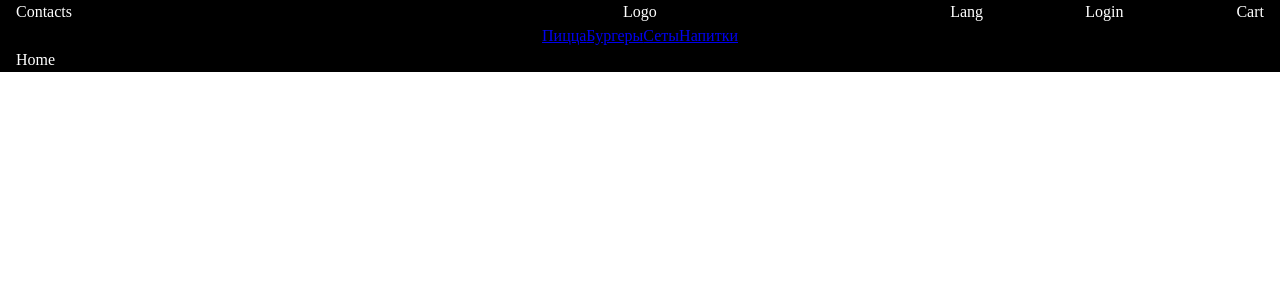
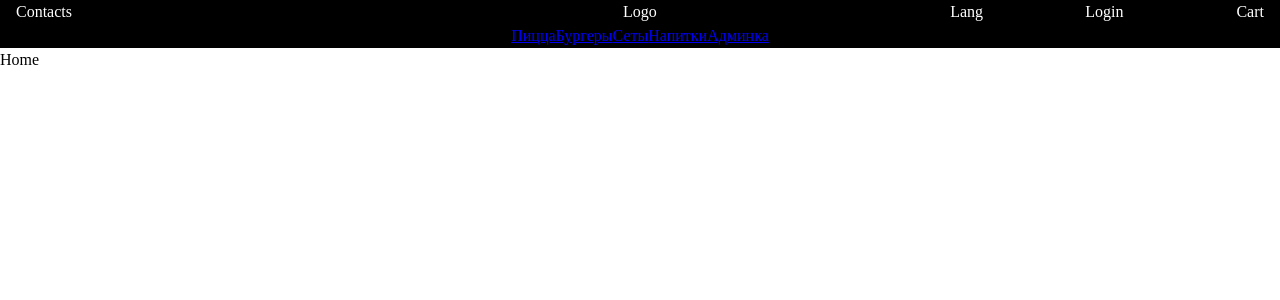
Before and after one commit to Obranen/pizza, a React (Create React App) app in the folder client/: page / in a window 1280 px wide. Shown: the top 300 px of the page. Built offline with nearby package versions, Linux system fonts and the light colour scheme.

Commit message:
fixed a bug with router-dom

```diff
--- a/client/src/App.tsx
+++ b/client/src/App.tsx
@@ -1,10 +1,13 @@
 import React from 'react'
 import './App.module.scss'
 import Header from './components/Header/Header';
+import RootPage from './pages/RootPage/RootPage';
 
 function App() {
   return (
-    <Header/>
+    <RootPage>
+      <Header/>
+    </RootPage>
   );
 }
 
--- a/client/src/components/Header/Cart/Cart.tsx
+++ b/client/src/components/Header/Cart/Cart.tsx
@@ -1,10 +1,7 @@
-import React, {FC} from 'react'
+import React from 'react'
 import {Col} from 'react-flexbox-grid';
 
-interface ICart {}
-
-const Cart: FC<ICart> =
-  ({}) => {
+const Cart = () => {
     return (
       <Col sm={4}>
         Cart
--- a/client/src/components/Header/Header.tsx
+++ b/client/src/components/Header/Header.tsx
@@ -7,7 +7,6 @@ import Logo from './Logo/Logo';
 import Languages from './Languages/Languages';
 import Login from './Login/Login';
 import Cart from './Cart/Cart';
-import RootPage from '../../pages/RootPage/RootPage';
 
 interface IHeader {
 }
@@ -28,7 +27,7 @@ const Header: FC<IHeader> =
               </Row>
             </Col>
           </Row>
-          <RootPage/>
+          <NavBar/>
         </Grid>
       </div>
     )
--- a/client/src/components/Header/Languages/Languages.tsx
+++ b/client/src/components/Header/Languages/Languages.tsx
@@ -1,10 +1,7 @@
-import React, {FC} from 'react'
+import React from 'react'
 import {Col} from 'react-flexbox-grid';
 
-interface ILanguages {}
-
-const Languages: FC<ILanguages> =
-  ({}) => {
+const Languages = () => {
     return (
       <Col sm={4}>
         Lang
--- a/client/src/components/Header/Login/Login.tsx
+++ b/client/src/components/Header/Login/Login.tsx
@@ -1,10 +1,7 @@
-import React, {FC} from 'react'
+import React from 'react'
 import {Col} from 'react-flexbox-grid';
 
-interface ILogin {}
-
-const Login: FC<ILogin> =
-  ({}) => {
+const Login = () => {
     return (
       <Col sm={4}>
         Login
--- a/client/src/components/Header/Logo/Logo.tsx
+++ b/client/src/components/Header/Logo/Logo.tsx
@@ -1,12 +1,8 @@
-import React, {FC} from 'react'
+import React from 'react'
 import {Col} from 'react-flexbox-grid'
 import classes from './Logo.module.scss'
 
-interface ILogo {
-}
-
-const Logo: FC<ILogo> =
-  ({}) => {
+const Logo = () => {
     return (
       <Col sm={4}>
         <div className={classes.logo}>
--- a/client/src/components/Header/NavBar/NavBar.tsx
+++ b/client/src/components/Header/NavBar/NavBar.tsx
@@ -1,30 +1,29 @@
-import React, {FC} from 'react'
+import React from 'react'
 import {Col, Row} from 'react-flexbox-grid';
 import classes from './NavBar.module.scss'
 import NavBarItem from './NavBarItem/NavBarItem';
 import {typesRoutes} from '../../../pages/typesRoutesPages';
 
-interface INavBar {
-}
+const NavBar = () => {
+    const nav = {
+      'Пицца': typesRoutes.PIZZA,
+      'Бургеры': typesRoutes.BURGERS,
+      'Сеты': typesRoutes.SETS,
+      'Напитки': typesRoutes.DRINKS,
+      'Админка': typesRoutes.ADMIN
+    }
 
-const NavBar: FC<INavBar> =
-  ({}) => {
-    const nav = [
-      {'Пицца': typesRoutes.PIZZA},
-      {'Бургеры': typesRoutes.BURGERS},
-      {'Сеты': typesRoutes.SETS},
-      {'Напитки': typesRoutes.DRINKS},
-    ]
-
-    return (
+  return (
       <Row>
         <Col sm={12} className={classes.navBar}>
-          {nav.map((itemNav, index) =>
+          {Object.keys(nav).map((navValue, index) => (
             <NavBarItem
               key={index}
-              itemNav={itemNav}
+              // @ts-ignore
+              navValue={nav[navValue]}
+              navKey={navValue}
             />
-          )}
+          ))}
         </Col>
       </Row>
     )
--- a/client/src/components/Header/NavBar/NavBarItem/NavBarItem.tsx
+++ b/client/src/components/Header/NavBar/NavBarItem/NavBarItem.tsx
@@ -2,21 +2,14 @@ import React, {FC} from 'react'
 import {Link} from 'react-router-dom';
 
 interface INavBarItem {
-  itemNav: any
+  navValue: string
+  navKey: string
 }
 
-const NavBarItem: FC<INavBarItem> =
-  ({itemNav}) => {
-    const v = Object.values(itemNav)
-    const k = Object.keys(itemNav)
-    console.log(k[0], 'Object.keys(itemNav)')
-    console.log(v[0], 'Object.values(itemNav)')
-
+const NavBarItem: FC<INavBarItem> = ({navValue, navKey}) => {
     return (
       <>
-        {// @ts-ignore
-          <Link to={v[0]}>{k[0]}</Link>}
-        {/*)}*/}
+        <Link to={navValue}>{navKey}</Link>
       </>
     )
   }
--- a/client/src/pages/RootPage/RootPage.tsx
+++ b/client/src/pages/RootPage/RootPage.tsx
@@ -1,15 +1,19 @@
-import React from 'react'
+import React, {FC} from 'react'
 import {BrowserRouter, Route, Routes} from 'react-router-dom';
 import HomePage from '../public/HomePage/HomePage';
 import {authRoutes, publicRoutes} from '../routesPages';
-import NavBar from '../../components/Header/NavBar/NavBar';
 
-const RootPage = () => {
-    const isAuth = true
+interface IRootPage {
+  children: React.ReactNode
+}
+
+const RootPage: FC<IRootPage> = ({children}) => {
+  //false - перенаправляет на HomePage
+  const isAuth = false
 
   return (
     <BrowserRouter>
-        <NavBar/>
+      {children}
       <Routes>
         {isAuth && authRoutes.map(({path, Element}) =>
           <Route key={path} path={path} element={<Element/>}/>
```
Lines whose indentation alone changed are shown as unchanged.
